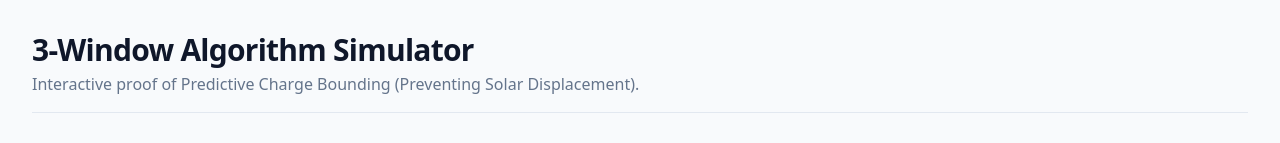
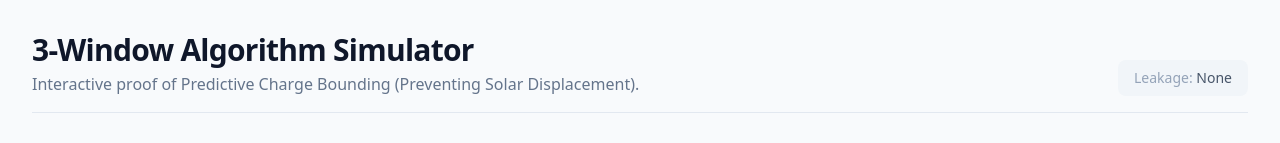
Before and after one commit to dreincarnate13/3-window-simulator, a plain HTML site: page index.html in a window 1280 px wide. Shown: the top 143 px of the page. Drawn offline with nearby package versions, Linux system fonts and the light colour scheme.

Commit message:
Update index.html

```diff
--- a/index.html
+++ b/index.html
@@ -32,6 +32,9 @@
             <div>
                 <h1 class="text-3xl font-bold text-slate-900 tracking-tight">3-Window Algorithm Simulator</h1>
                 <p class="text-slate-500 mt-1">Interactive proof of Predictive Charge Bounding (Preventing Solar Displacement).</p>
+            </div>
+            <div class="mt-4 md:mt-0 flex flex-wrap gap-4 text-sm font-medium text-slate-600 bg-slate-100 px-4 py-2 rounded-lg">
+                <div><span class="text-slate-400">Leakage:</span> None</div>
             </div>
         </header>
 
```
